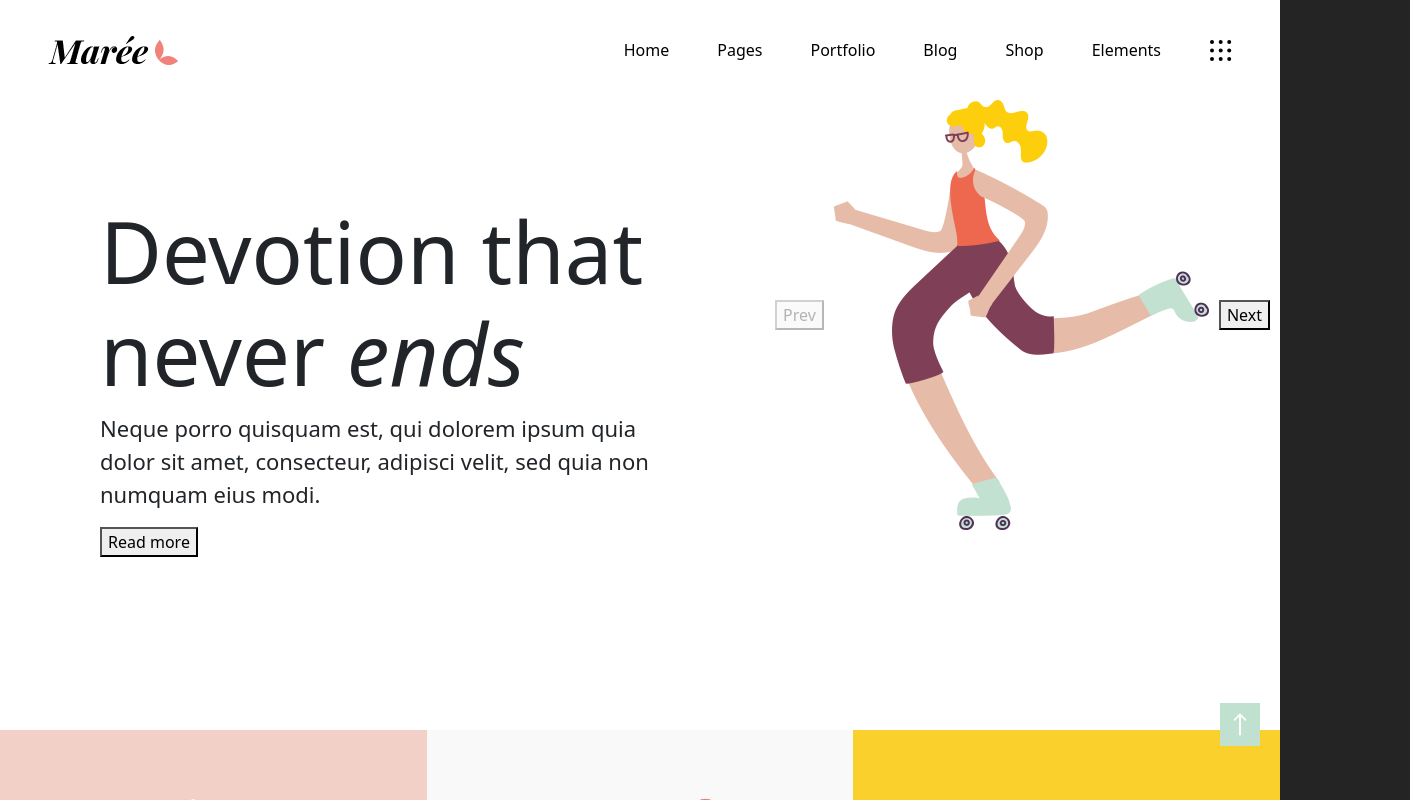
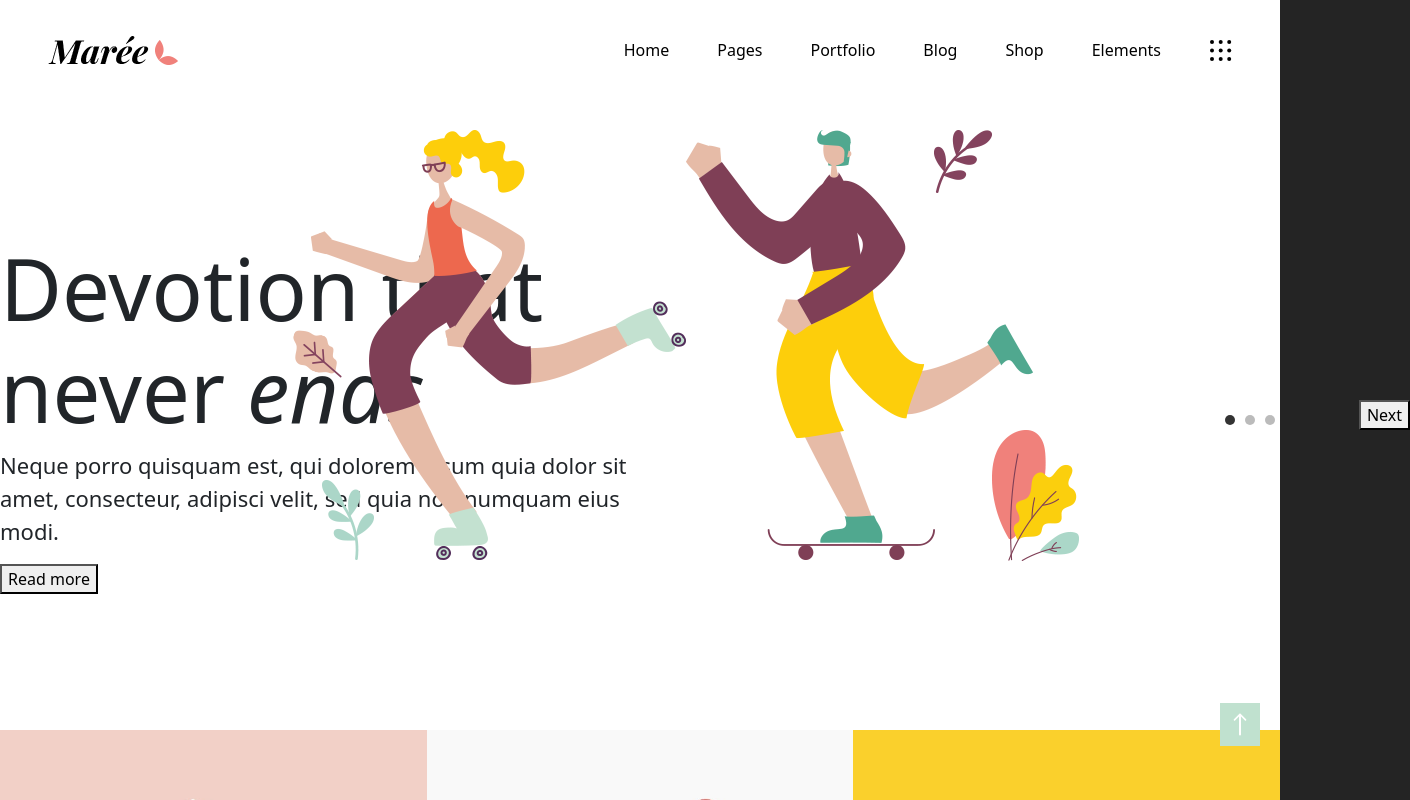
Before and after one commit to michele-pupo/proj-html-vuejs, a Vue app: page / in a window 1280 px wide. Shown: the top 800 px of the page, 1410 px wide, since content can reach past the window. Built offline with nearby package versions, Linux system fonts and the light colour scheme.

Commit message:
positioning slide components

```diff
--- a/src/components/Pages.vue
+++ b/src/components/Pages.vue
@@ -29,13 +29,16 @@ export default {
 
 <style lang="scss" scoped>
     #pages{
-        max-width: 1500px;
         margin: 0 auto;
         height: 630px;
         display: flex;
+        justify-content: space-evenly;
+        align-items: center;
 
         #title{
-            padding: 100px;
+            padding: 100px 0px;
+            max-width: 700px;
+            z-index: 0;
 
             h1{
                 font-size: 85px;
--- a/src/components/Slider.vue
+++ b/src/components/Slider.vue
@@ -10,13 +10,26 @@ export default {
         return {
             images: [
                 {
-                    "thumb": "../../public/img/h-2-slider-img-15.png",
+                    "imageprincipal1": "../../public/img/h-2-slider-img-15.png",
+                    "imageprincipal2": "../../public/img/h-2-slider-img-16.png",
+                    "flower1": "../../public/img/h-2-slider-img-12.png",
+                    "flower2": "../../public/img/h-2-slider-img-13.png",
+                    "flower3": "../../public/img/h-2-slider-img-14.png",
+                    "flower4": "../../public/img/h-2-slider-img-17.png"
                 },
                 {
-                    "thumb": "../../public/img/h-2-slider-img-16.png",
+                    "imageprincipal1": "../../public/img/h-2-slider-img-11.png",
+                    "flower1": "../../public/img/h-2-slider-img-12.png",
+                    "flower2": "../../public/img/h-2-slider-img-13.png",
+                    "flower3": "../../public/img/h-2-slider-img-14.png",
+                    "flower4": "../../public/img/h-2-slider-img-17.png"
                 },
                 {
-                    "thumb": "../../public/img/h-2-slider-img-17.png",
+                    "imageprincipal1": "../../public/img/short-slider-rev-1-img-3.png",
+                    "flower1": "../../public/img/h-2-slider-img-12.png",
+                    "flower2": "../../public/img/h-2-slider-img-13.png",
+                    "flower3": "../../public/img/h-2-slider-img-14.png",
+                    "flower4": "../../public/img/h-2-slider-img-17.png"
                 }
             ]
         };
--- a/src/components/SliderImageItem.vue
+++ b/src/components/SliderImageItem.vue
@@ -26,6 +26,10 @@ export default {
             if (this.currentIndex > 0) {
                 this.currentIndex--;
             }
+        },
+
+        goToSlide(index) {
+            this.currentIndex = index;
         }
     }
 }
@@ -33,13 +37,29 @@ export default {
 
 <template>
     <div class="slider">
-        <button @click="prev" :disabled="currentIndex === 0">Prev</button>
+        <button class="prev" @click="prev" :disabled="currentIndex === 0">Prev</button>
         <div class="slides">
             <div v-for="(image, index) in images" :key="index" class="slide" v-show="index === currentIndex">
-                <img :src="image.thumb" alt="">
+                <div class="image-slide-container">
+                    <img id="principal1" :src="image.imageprincipal1" alt="">
+                    <img id="principal2" :src="image.imageprincipal2" alt="">
+                    <img id="flower1" :src="image.flower1" alt="">
+                    <img id="flower2" :src="image.flower2" alt="">
+                    <img id="flower3" :src="image.flower3" alt="">
+                    <img id="flower4" :src="image.flower4" alt="">
                 </div>
             </div>
-        <button @click="next" :disabled="currentIndex === images.length - 1">Next</button>
+        </div>
+        <button class="next" id="next" @click="next" :disabled="currentIndex === images.length - 1">Next</button>
+        <div class="pagination">
+            <span
+                    v-for="(image, index) in images"
+                    :key="index"
+                    class="dot"
+                    :class="{ active: index === currentIndex }"
+                    @click="goToSlide(index)">
+            </span>
+        </div>
     </div>
 </template>
 
@@ -47,19 +67,91 @@ export default {
     .slider {
         display: flex;
         align-items: center;
+        width: 600px;
+
+        button{
+            z-index: 10;
+            position: relative;
+        }
+
+        .prev{
+            right: 1000px;
+        }
+
+        .next{
+            left: 200px;
         }
 
         .slides {
             flex: 1;
             overflow: hidden;
-}
 
             .slide {
                 width: 100%;
                 transition: opacity 0.5s ease;
+
+                .image-slide-container{
+                    display: flex;
+                    position: absolute;
+                    top: 130px;
+                    right: 1px;
+                    z-index: 0;
+
+                    #principal1{
+                         width: 100%;
+                         padding-left: 20px;
+                    }
+
+                    #flower1, #flower2, #flower3, #flower4{
+                        width: 100%;
+                        height: 100%;
+                        position: relative;
+                    }
+
+                    #flower1{
+                        right: 740px;
+                        top: 200px;
+                    }
+
+                    #flower2{
+                        right: 760px;
+                        top: 350px;
+                    }
+
+                    #flower3{
+                        right: 200px;
+                        top: 0px;
+                    }
+
+                    #flower4{
+                        right: 200px;
+                        top: 300px;
+                    }
+                }
+            }
+        }
     }
 
     button {
         margin: 0 10px;
     }
+
+    .pagination {
+        display: flex;
+        justify-content: center;
+        margin-top: 10px;
+
+        .dot {
+            width: 10px;
+            height: 10px;
+            border-radius: 50%;
+            background-color: #bbb;
+            margin: 0 5px;
+            cursor: pointer;
+
+            &.active{
+                background-color: #333;
+            }
+        }
+    }
 </style>
```
Lines whose indentation alone changed are shown as unchanged.
